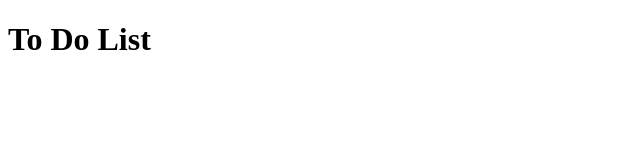
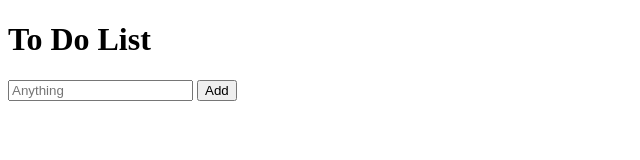
Before and after one commit to marrieetaa/to-do-list, a plain HTML site: page index.html in a window 1280 px wide. Shown: the whole page, without its empty margins (0-640 px from the left). Drawn offline with Linux system fonts and the light colour scheme.

Commit message:
feat: add input, button, and ul with classes and IDs

```diff
--- a/index.html
+++ b/index.html
@@ -7,8 +7,13 @@
     <link rel="stylesheet" href="style.css">
 </head>
 <body>
-    <div>
+    <div class="main-container">
         <h1>To Do List</h1>
+      <div class="input-container">
+        <input type="text" id="task-input" placeholder="Anything">
+        <button>Add</button>
+      </div>
+      <ul id="task-list"></ul>
     </div>
     <script src="script.js"></script>
 </body>
```
